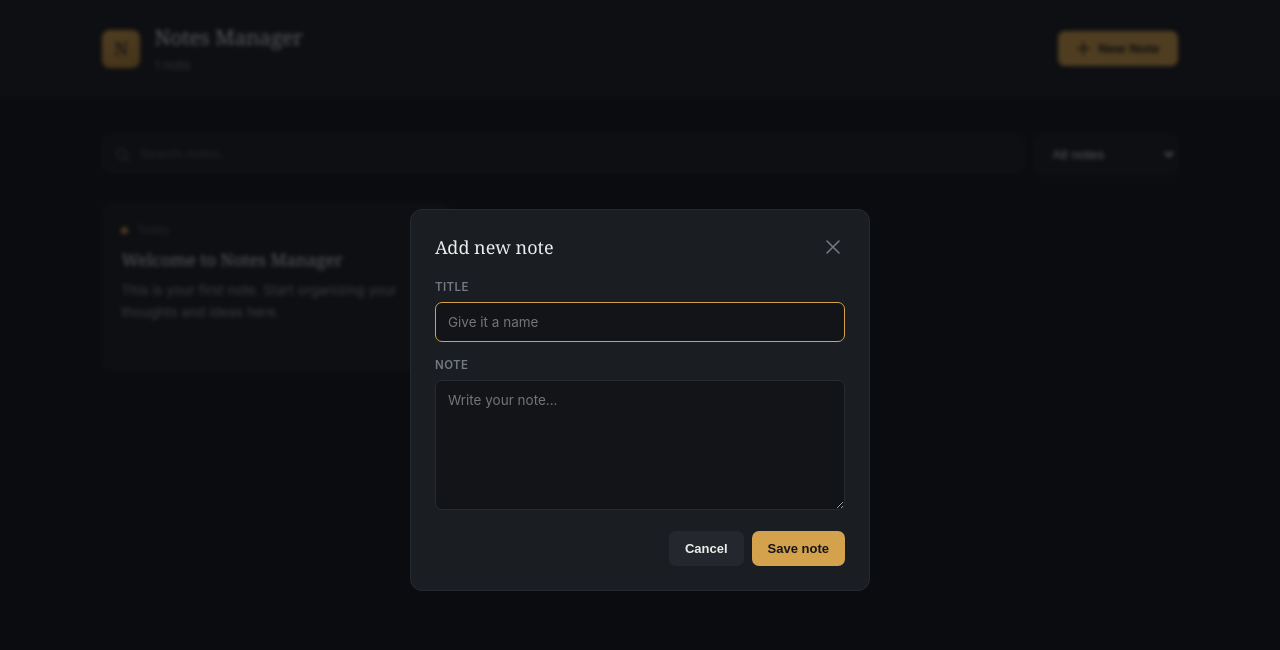
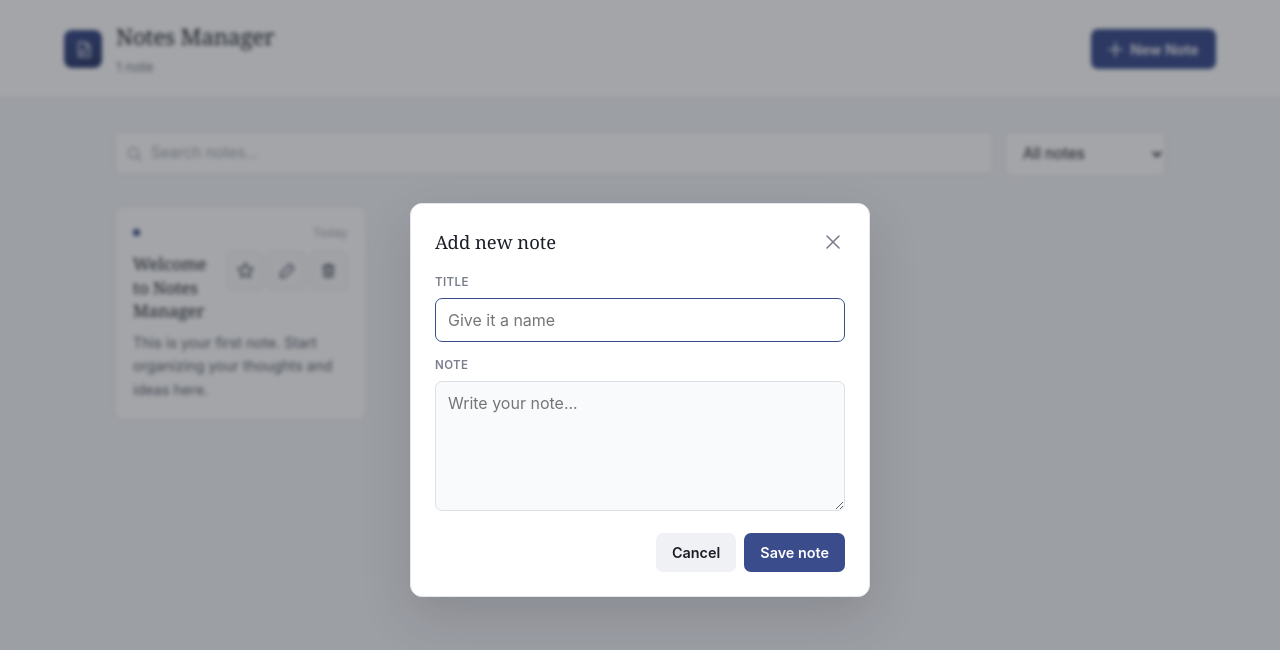
Before and after one commit to madhwanibhumika24/Notes-Manager, a plain HTML site: page index.html in a window 1280 px wide. Both pictures are taken after a click on the button "New Note". Drawn offline with Linux system fonts and the light colour scheme.

Commit message:
Add edit, delete, and mark-as-important actions to notes

```diff
--- a/css/style.css
+++ b/css/style.css
@@ -4,39 +4,48 @@
     box-sizing: border-box;
 }
 
+html {
+    font-size: 16px;
+}
+
 body {
     font-family: -apple-system, BlinkMacSystemFont, "Segoe UI", Helvetica, Arial, sans-serif;
-    background: #121417;
-    color: #ECEDEB;
-    line-height: 1.5;
+    background: #F4F5F8;
+    color: #1B1E27;
+    line-height: 1.55;
     -webkit-font-smoothing: antialiased;
+    overflow-x: hidden;
+}
+
+button, input, textarea, select {
+    font-family: inherit;
 }
 
 /* Header */
 
 .header {
-    background: #1A1D22;
-    padding: 22px 8%;
+    background: #FFFFFF;
+    padding: 1.25rem clamp(1rem, 5vw, 4rem);
     display: flex;
     justify-content: space-between;
     align-items: center;
-    border-bottom: 1px solid #24272D;
+    flex-wrap: wrap;
+    gap: 1rem;
+    border-bottom: 1px solid #E4E6EC;
 }
 
 .header-left {
     display: flex;
     align-items: center;
-    gap: 14px;
+    gap: 0.875rem;
+    min-width: 0;
 }
 
 .logo {
-    width: 38px;
-    height: 38px;
+    width: 2.375rem;
+    height: 2.375rem;
     border-radius: 8px;
-    background: linear-gradient(160deg, #D4A24C, #B98538);
-    color: #14161A;
-    font-family: Georgia, serif;
-    font-size: 18px;
+    background: linear-gradient(160deg, #3B4C8C, #2C3968);
     display: flex;
     align-items: center;
     justify-content: center;
@@ -46,34 +55,37 @@ body {
 .header h1 {
     font-family: Georgia, "Times New Roman", serif;
     font-weight: normal;
-    font-size: 21px;
+    font-size: clamp(1.15rem, 1rem + 1vw, 1.4rem);
     letter-spacing: -0.2px;
-    color: #ECEDEB;
+    color: #1B1E27;
+    white-space: nowrap;
 }
 
 .header p {
-    color: #757982;
-    font-size: 13px;
-    margin-top: 2px;
+    color: #7A7E8C;
+    font-size: 0.85rem;
+    margin-top: 0.15rem;
 }
 
 .add-btn {
     border: none;
-    background: #D4A24C;
-    color: #14161A;
-    padding: 10px 18px;
+    background: #3B4C8C;
+    color: #FFFFFF;
+    padding: 0.7rem 1.1rem;
     border-radius: 7px;
     cursor: pointer;
-    font-size: 13.5px;
+    font-size: 0.9rem;
     font-weight: 600;
     display: inline-flex;
     align-items: center;
-    gap: 7px;
+    justify-content: center;
+    gap: 0.45rem;
+    white-space: nowrap;
     transition: background 0.15s ease, transform 0.1s ease;
 }
 
 .add-btn:hover {
-    background: #E3B563;
+    background: #2C3968;
 }
 
 .add-btn:active {
@@ -83,210 +95,218 @@ body {
 /* Layout */
 
 .container {
-    width: 84%;
+    width: 100%;
     max-width: 1180px;
-    margin: 36px auto;
+    margin: 0 auto;
+    padding: 2rem clamp(1rem, 5vw, 4rem);
 }
 
 .toolbar {
     display: flex;
-    gap: 10px;
-    margin-bottom: 28px;
+    flex-wrap: wrap;
+    gap: 0.625rem;
+    margin-bottom: 1.75rem;
 }
 
 .search-box {
-    flex: 1;
+    flex: 1 1 240px;
     position: relative;
+    min-width: 0;
 }
 
 .search-icon {
     position: absolute;
-    left: 13px;
+    left: 0.8rem;
     top: 50%;
     transform: translateY(-50%);
-    color: #575B63;
+    color: #A6A9B4;
     pointer-events: none;
 }
 
 .search-box input {
     width: 100%;
-    padding: 11px 14px 11px 36px;
-    border: 1px solid #262A31;
+    padding: 0.7rem 0.875rem 0.7rem 2.25rem;
+    border: 1px solid #DDDFE6;
     border-radius: 7px;
     outline: none;
-    background: #1A1D22;
-    font-size: 13.5px;
-    color: #ECEDEB;
+    background: #FFFFFF;
+    font-size: 0.95rem;
+    color: #1B1E27;
     transition: border-color 0.15s ease;
 }
 
 .search-box input::placeholder {
-    color: #575B63;
+    color: #A6A9B4;
 }
 
 .search-box input:focus {
-    border-color: #D4A24C;
+    border-color: #3B4C8C;
 }
 
 .toolbar select {
-    padding: 11px 14px;
-    border: 1px solid #262A31;
+    padding: 0.7rem 0.875rem;
+    border: 1px solid #DDDFE6;
     border-radius: 7px;
-    background: #1A1D22;
+    background: #FFFFFF;
     outline: none;
-    font-size: 13.5px;
-    color: #ECEDEB;
+    font-size: 0.95rem;
+    color: #1B1E27;
     cursor: pointer;
+    flex: 0 1 auto;
+    min-width: 8.5rem;
 }
 
 /* Notes grid */
 
 .notes-grid {
     display: grid;
-    grid-template-columns: repeat(3, 1fr);
-    gap: 14px;
+    grid-template-columns: repeat(auto-fill, minmax(min(100%, 250px), 1fr));
+    gap: 0.875rem;
 }
 
 .empty-state {
     grid-column: 1 / -1;
     text-align: center;
-    padding: 70px 20px;
-    color: #575B63;
+    padding: 4.5rem 1.25rem;
+    color: #A6A9B4;
 }
 
 .empty-state svg {
-    margin-bottom: 14px;
+    margin-bottom: 0.875rem;
 }
 
 .empty-state p {
-    font-size: 13.5px;
+    font-size: 0.9rem;
 }
 
 /* Note card */
 
 .note-card {
-    background: #1A1D22;
-    padding: 18px;
+    background: #FFFFFF;
+    padding: 1.125rem;
     border-radius: 10px;
-    border: 1px solid #24272D;
-    min-height: 168px;
+    border: 1px solid #E4E6EC;
+    min-height: 10.5rem;
     display: flex;
     flex-direction: column;
     position: relative;
-    transition: transform 0.12s ease, border-color 0.12s ease;
+    box-shadow: 0 1px 2px rgba(27, 30, 39, 0.03);
+    transition: transform 0.12s ease, border-color 0.12s ease, box-shadow 0.12s ease;
 }
 
 .note-card:hover {
     transform: translateY(-2px);
-    border-color: #33373F;
+    border-color: #CBCEDA;
+    box-shadow: 0 6px 16px rgba(27, 30, 39, 0.07);
 }
 
 .note-card.important {
-    border-color: rgba(212, 162, 76, 0.35);
+    border-color: rgba(192, 138, 46, 0.5);
 }
 
 .note-card-top {
     display: flex;
     align-items: center;
-    gap: 8px;
-    margin-bottom: 10px;
+    justify-content: space-between;
+    gap: 0.5rem;
+    margin-bottom: 0.625rem;
 }
 
 .tag-dot {
-    width: 7px;
-    height: 7px;
+    width: 0.45rem;
+    height: 0.45rem;
     border-radius: 50%;
-    background: #D4A24C;
+    background: #3B4C8C;
     flex-shrink: 0;
 }
 
 .tag-dot.accent-2 {
-    background: #7FA396;
+    background: #4E8C7A;
 }
 
 .tag-dot.accent-3 {
-    background: #C97B87;
+    background: #B5637A;
 }
 
 .note-card-header {
     display: flex;
     justify-content: space-between;
     align-items: flex-start;
-    gap: 10px;
-    margin-bottom: 8px;
+    gap: 0.625rem;
+    margin-bottom: 0.5rem;
 }
 
 .note-card h3 {
     font-family: Georgia, "Times New Roman", serif;
     font-weight: normal;
-    font-size: 17px;
-    line-height: 1.35;
+    font-size: 1.05rem;
+    line-height: 1.4;
     word-break: break-word;
-    color: #ECEDEB;
+    color: #1B1E27;
 }
 
 .note-actions {
     display: flex;
     align-items: center;
-    gap: 2px;
+    gap: 0.25rem;
     flex-shrink: 0;
-    opacity: 0;
-    transition: opacity 0.12s ease;
-}
-
-.note-card:hover .note-actions,
-.note-card:focus-within .note-actions {
-    opacity: 1;
-}
-
-.note-actions button.active {
-    opacity: 1;
 }
 
 .icon-btn {
-    border: none;
-    background: transparent;
-    color: #6B7078;
+    border: 1px solid #E4E6EC;
+    background: #FAFAFC;
+    color: #4A4E5A;
     cursor: pointer;
-    padding: 4px;
-    border-radius: 5px;
+    width: 2.15rem;
+    height: 2.15rem;
+    border-radius: 6px;
     display: flex;
     align-items: center;
     justify-content: center;
-    transition: color 0.1s ease, background 0.1s ease;
+    transition: color 0.1s ease, background 0.1s ease, border-color 0.1s ease;
 }
 
 .icon-btn:hover {
-    background: #24272D;
-    color: #ECEDEB;
+    background: #F0F1F5;
+    color: #1B1E27;
+    border-color: #CBCEDA;
+}
+
+.delete-btn:hover {
+    background: #FBECEE;
+    color: #C24C57;
+    border-color: #F0C7CB;
 }
 
 .star-btn.active {
-    color: #D4A24C;
-    opacity: 1;
+    background: #FBF3E4;
+    color: #C08A2E;
+    border-color: #ECD9A8;
 }
 
 .star-btn.active svg {
-    fill: #D4A24C;
-}
-
-.delete-btn:hover {
-    color: #D4696F;
+    fill: #C08A2E;
 }
 
 .note-card p {
-    color: #9A9EA6;
-    font-size: 13.5px;
-    line-height: 1.6;
+    color: #5C606D;
+    font-size: 0.9rem;
+    line-height: 1.65;
     flex: 1;
     white-space: pre-wrap;
     word-break: break-word;
 }
 
 .note-date {
-    color: #575B63;
-    font-size: 11.5px;
-    margin-top: 14px;
+    color: #A6A9B4;
+    font-size: 0.75rem;
+}
+
+@media (hover: none) {
+    .icon-btn {
+        width: 2.35rem;
+        height: 2.35rem;
+    }
 }
 
 /* Modal */
@@ -295,11 +315,12 @@ body {
     display: none;
     position: fixed;
     inset: 0;
-    background: rgba(8, 9, 11, 0.65);
+    background: rgba(27, 30, 39, 0.4);
     backdrop-filter: blur(2px);
     justify-content: center;
     align-items: center;
-    padding: 20px;
+    padding: 1.25rem;
+    overflow-y: auto;
 }
 
 .modal.active {
@@ -307,12 +328,15 @@ body {
 }
 
 .modal-content {
-    background: #1A1D22;
+    background: #FFFFFF;
     width: 100%;
     max-width: 460px;
-    padding: 24px;
+    max-height: 90vh;
+    overflow-y: auto;
+    padding: 1.5rem;
     border-radius: 12px;
-    border: 1px solid #262A31;
+    border: 1px solid #E4E6EC;
+    box-shadow: 0 20px 50px rgba(27, 30, 39, 0.15);
     animation: modalIn 0.15s ease-out;
 }
 
@@ -331,34 +355,34 @@ body {
     display: flex;
     justify-content: space-between;
     align-items: center;
-    margin-bottom: 18px;
+    margin-bottom: 1.125rem;
 }
 
 .modal-header h2 {
     font-family: Georgia, serif;
     font-weight: normal;
-    font-size: 18px;
-    color: #ECEDEB;
+    font-size: 1.15rem;
+    color: #1B1E27;
 }
 
 .close-btn {
     border: none;
     background: transparent;
     cursor: pointer;
-    color: #757982;
-    padding: 4px;
+    color: #7A7E8C;
+    padding: 0.25rem;
     display: flex;
 }
 
 .close-btn:hover {
-    color: #ECEDEB;
+    color: #1B1E27;
 }
 
 .modal-content label {
     display: block;
-    font-size: 11.5px;
-    color: #757982;
-    margin-bottom: 6px;
+    font-size: 0.72rem;
+    color: #7A7E8C;
+    margin-bottom: 0.375rem;
     font-weight: 600;
     text-transform: uppercase;
     letter-spacing: 0.4px;
@@ -367,93 +391,109 @@ body {
 .modal-content input,
 .modal-content textarea {
     width: 100%;
-    border: 1px solid #262A31;
+    border: 1px solid #DDDFE6;
     border-radius: 7px;
-    padding: 11px 12px;
-    margin-bottom: 15px;
+    padding: 0.7rem 0.75rem;
+    margin-bottom: 0.9375rem;
     font-family: inherit;
-    font-size: 13.5px;
+    font-size: 1rem;
     outline: none;
-    background: #121417;
-    color: #ECEDEB;
+    background: #F9FAFC;
+    color: #1B1E27;
     transition: border-color 0.15s ease;
 }
 
 .modal-content textarea {
-    height: 130px;
+    height: 8.125rem;
     resize: vertical;
 }
 
 .modal-content input:focus,
 .modal-content textarea:focus {
-    border-color: #D4A24C;
+    border-color: #3B4C8C;
+    background: #FFFFFF;
 }
 
 .modal-actions {
     display: flex;
     justify-content: flex-end;
-    gap: 8px;
+    gap: 0.5rem;
+    flex-wrap: wrap;
 }
 
 .cancel-btn,
 .save-btn {
-    padding: 10px 16px;
+    padding: 0.7rem 1rem;
     border-radius: 7px;
     cursor: pointer;
     font-weight: 600;
-    font-size: 13px;
+    font-size: 0.9rem;
     border: none;
     transition: background 0.12s ease;
 }
 
 .cancel-btn {
-    background: #24272D;
-    color: #ECEDEB;
+    background: #F0F1F5;
+    color: #1B1E27;
 }
 
 .cancel-btn:hover {
-    background: #2E3138;
+    background: #E4E6EC;
 }
 
 .save-btn {
-    background: #D4A24C;
-    color: #14161A;
+    background: #3B4C8C;
+    color: #FFFFFF;
 }
 
 .save-btn:hover {
-    background: #E3B563;
+    background: #2C3968;
 }
 
-/* Responsive */
+/* Breakpoints */
 
-@media (max-width: 800px) {
+@media (max-width: 640px) {
     .header {
-        padding: 18px 6%;
+        padding: 1rem 1.25rem;
+    }
+    .header-left {
+        width: 100%;
+    }
+    .add-btn {
+        width: 100%;
     }
     .container {
-        width: 90%;
-    }
-    .notes-grid {
-        grid-template-columns: repeat(2, 1fr);
-    }
-}
-
-@media (max-width: 550px) {
-    .header {
-        flex-direction: column;
-        align-items: flex-start;
-        gap: 14px;
-    }
-    .add-btn {
-        align-self: flex-start;
+        padding: 1.5rem 1.25rem;
     }
     .toolbar {
         flex-direction: column;
     }
-    .notes-grid {
-        grid-template-columns: 1fr;
+    .toolbar select {
+        width: 100%;
     }
-    .note-actions {
-        opacity: 1;
+    .modal-actions {
+        flex-direction: column-reverse;
+    }
+    .cancel-btn,
+    .save-btn {
+        width: 100%;
+        text-align: center;
     }
 }
+
+@media (max-width: 380px) {
+    .logo {
+        width: 2.1rem;
+        height: 2.1rem;
+    }
+    .logo svg {
+        width: 17px;
+        height: 17px;
+    }
+    .header h1 {
+        font-size: 1.05rem;
+    }
+    .note-card {
+        padding: 1rem;
+    }
+}
--- a/index.html
+++ b/index.html
@@ -10,7 +10,13 @@
 
 <header class="header">
     <div class="header-left">
-        <div class="logo">N</div>
+        <div class="logo">
+            <svg width="19" height="19" viewBox="0 0 24 24" fill="none">
+                <path d="M6 3H15L20 8V21H6V3Z" stroke="white" stroke-width="1.6" stroke-linejoin="round"/>
+                <path d="M15 3V8H20" stroke="white" stroke-width="1.6" stroke-linejoin="round"/>
+                <path d="M9 13H17M9 17H14" stroke="white" stroke-width="1.6" stroke-linecap="round"/>
+            </svg>
+        </div>
         <div>
             <h1>Notes Manager</h1>
             <p><span id="noteCount">0 notes</span></p>
--- a/js/script.js
+++ b/js/script.js
@@ -23,9 +23,9 @@ const noteContent = document.getElementById("noteContent");
 const searchInput = document.getElementById("searchInput");
 const filterSelect = document.getElementById("filterSelect");
 
-const starIcon = '<svg width="14" height="14" viewBox="0 0 15 15" fill="none"><path d="M7.5 1L9.4 5.2L14 5.8L10.6 8.9L11.5 13.5L7.5 11.2L3.5 13.5L4.4 8.9L1 5.8L5.6 5.2L7.5 1Z" stroke="currentColor" stroke-width="1.2" stroke-linejoin="round"/></svg>';
-const editIcon = '<svg width="14" height="14" viewBox="0 0 15 15" fill="none"><path d="M9.5 2L13 5.5L5 13.5H1.5V10L9.5 2Z" stroke="currentColor" stroke-width="1.2" stroke-linejoin="round"/></svg>';
-const deleteIcon = '<svg width="14" height="14" viewBox="0 0 15 15" fill="none"><path d="M2.5 4H12.5M5.5 4V2.5H9.5V4M6 6.5V11M9 6.5V11M3.5 4L4 13H11L11.5 4" stroke="currentColor" stroke-width="1.2" stroke-linecap="round" stroke-linejoin="round"/></svg>';
+const starIcon = '<svg width="17" height="17" viewBox="0 0 15 15" fill="none"><path d="M7.5 1L9.4 5.2L14 5.8L10.6 8.9L11.5 13.5L7.5 11.2L3.5 13.5L4.4 8.9L1 5.8L5.6 5.2L7.5 1Z" stroke="currentColor" stroke-width="1.3" stroke-linejoin="round"/></svg>';
+const editIcon = '<svg width="17" height="17" viewBox="0 0 15 15" fill="none"><path d="M9.5 2L13 5.5L5 13.5H1.5V10L9.5 2Z" stroke="currentColor" stroke-width="1.3" stroke-linejoin="round"/></svg>';
+const deleteIcon = '<svg width="17" height="17" viewBox="0 0 15 15" fill="none"><path d="M2.5 4H12.5M5.5 4V2.5H9.5V4M6 6.5V11M9 6.5V11M3.5 4L4 13H11L11.5 4" stroke="currentColor" stroke-width="1.3" stroke-linecap="round" stroke-linejoin="round"/></svg>';
 
 function openModal() {
     noteModal.classList.add("active");
@@ -84,7 +84,6 @@ function createNoteCard(note, accentIndex) {
 
     const dateLabel = document.createElement("span");
     dateLabel.className = "note-date";
-    dateLabel.style.marginTop = "0";
     dateLabel.textContent = formatDate(note.date);
 
     top.appendChild(dot);
```
